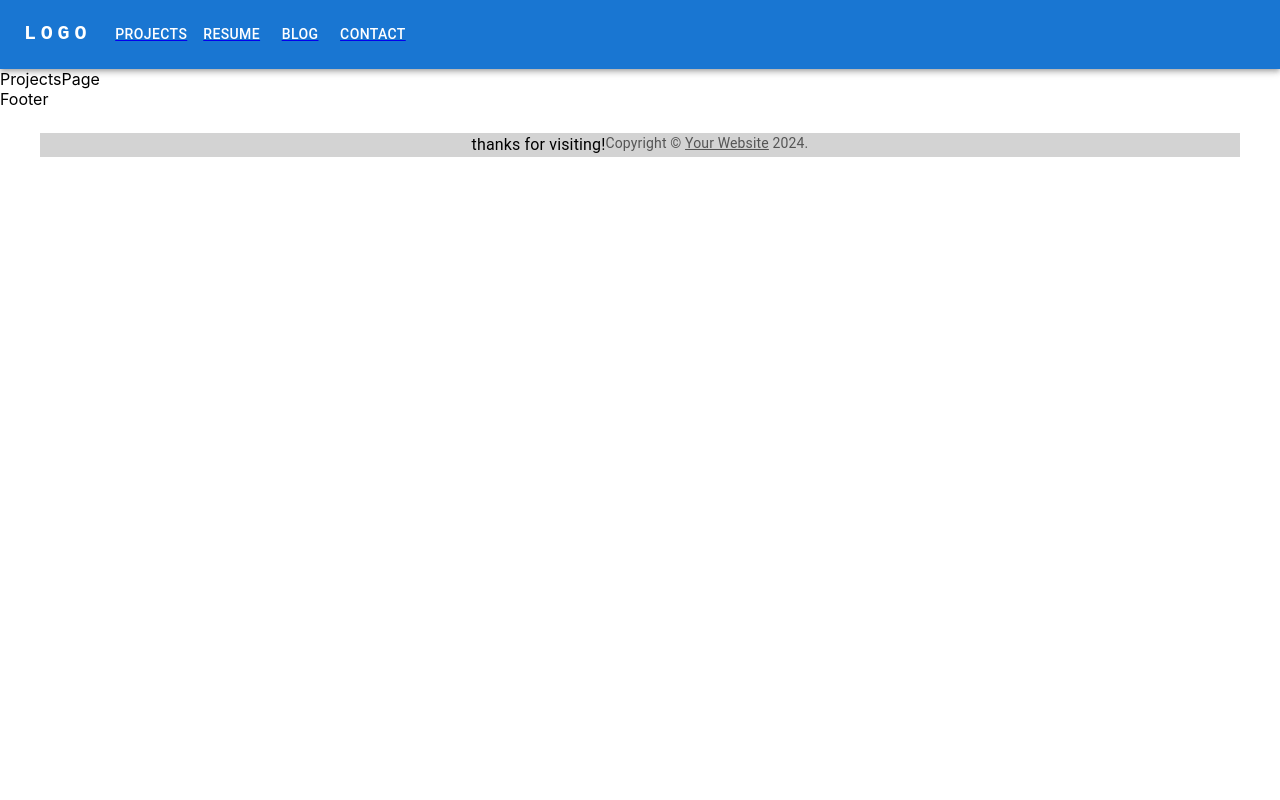
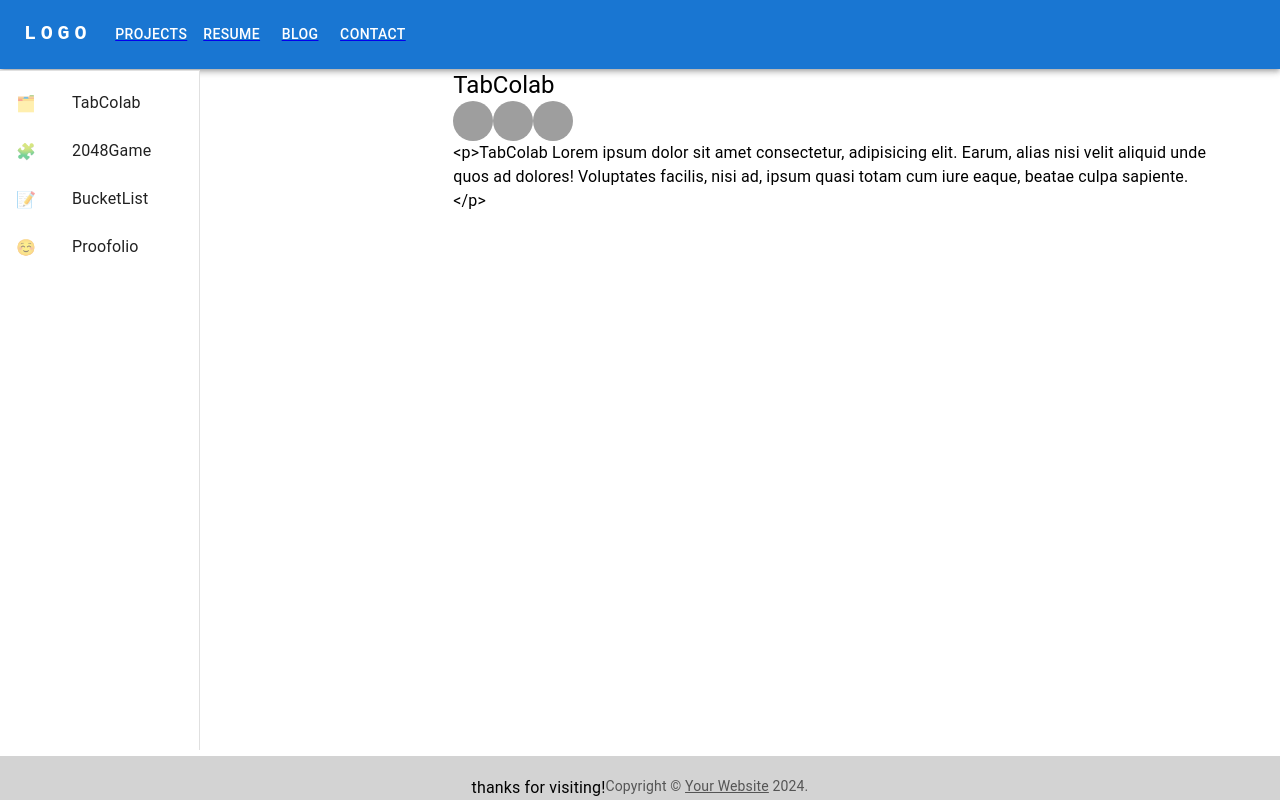
Before and after one commit to proofolio/proofolio-web, a React (Create React App) app: page /projects in a window 1280 px wide. Built offline with nearby package versions, Linux system fonts and the light colour scheme; grey boxes are pictures that could not be loaded; some icons are missing; a web font is replaced by a local one.

Commit message:
feat: basic UI of projectsPage

```diff
--- a/src/App.tsx
+++ b/src/App.tsx
@@ -1,30 +1,30 @@
-import * as React from "react";
-import { ThemeProvider, createTheme } from "@mui/material";
-import useMediaQuery from "@mui/material/useMediaQuery";
-import { BrowserRouter as Router, Route, Routes } from "react-router-dom";
+import * as React from 'react'
+// import { ThemeProvider, createTheme } from "@mui/material";
+// import useMediaQuery from "@mui/material/useMediaQuery";
+import { BrowserRouter as Router, Route, Routes } from 'react-router-dom'
 
-import "./App.css";
-import HomePage from "./pages/HomePage/HomePage";
-import ProjectsPage from "./pages/ProjectsPage/ProjectsPage";
-import ResumePage from "./pages/ResumePage/ResumePage";
-import BlogPage from "./pages/BlogPage/BlogPage";
-import ContactPage from "./pages/ContactPage/ContactPage";
+import './App.css'
+import HomePage from './pages/HomePage/HomePage'
+import ProjectsPage from './pages/ProjectsPage/ProjectsPage'
+import ResumePage from './pages/ResumePage/ResumePage'
+import BlogPage from './pages/BlogPage/BlogPage'
+import ContactPage from './pages/ContactPage/ContactPage'
 
 export default function App() {
-  const prefersDarkMode = useMediaQuery("(prefers-color-scheme: dark)");
+  // const prefersDarkMode = useMediaQuery("(prefers-color-scheme: dark)");
 
-  const theme = React.useMemo(
-    () =>
-      createTheme({
-        palette: {
-          mode: prefersDarkMode ? "dark" : "light",
-        },
-      }),
-    [prefersDarkMode]
-  );
+  // const theme = React.useMemo(
+  //   () =>
+  //     createTheme({
+  //       palette: {
+  //         mode: prefersDarkMode ? "dark" : "light",
+  //       },
+  //     }),
+  //   [prefersDarkMode]
+  // );
 
   return (
-    <ThemeProvider theme={theme}>
+    // <ThemeProvider theme={theme}>
     <Router>
       <Routes>
         <Route path="/*" element={<HomePage />} />
@@ -34,6 +34,6 @@ export default function App() {
         <Route path="/contact" element={<ContactPage />} />
       </Routes>
     </Router>
-    </ThemeProvider>
-  );
+    // </ThemeProvider>
+  )
 }
--- /dev/null
+++ b/src/components/Drawer.tsx
@@ -0,0 +1,98 @@
+import * as React from 'react'
+import Divider from '@mui/material/Divider'
+import Drawer from '@mui/material/Drawer'
+import List from '@mui/material/List'
+import ListItem from '@mui/material/ListItem'
+import ListItemButton from '@mui/material/ListItemButton'
+import ListItemIcon from '@mui/material/ListItemIcon'
+import ListItemText from '@mui/material/ListItemText'
+
+const drawerWidth = 200
+interface Section {
+  name: string
+  icon: string
+}
+
+interface SideDrawerProps {
+  sections: Array<Section>
+  handleListItemClick: (projectName: string) => void
+}
+
+export default function SideDrawer({
+  sections,
+  handleListItemClick,
+}: SideDrawerProps) {
+  const [mobileOpen, setMobileOpen] = React.useState(false)
+  const [isClosing, setIsClosing] = React.useState(false)
+
+  const handleDrawerClose = () => {
+    setIsClosing(true)
+    setMobileOpen(false)
+  }
+
+  const handleDrawerTransitionEnd = () => {
+    setIsClosing(false)
+  }
+
+  const handleDrawerToggle = () => {
+    if (!isClosing) {
+      setMobileOpen(!mobileOpen)
+    }
+  }
+
+  const drawer = (
+    <div>
+      <Divider />
+      <List>
+        {sections.map((section) => (
+          <ListItemButton
+            key={section.name}
+            onClick={() => handleListItemClick(section.name)}
+          >
+            <ListItemIcon>{section.icon}</ListItemIcon>
+            <ListItemText primary={section.name} />
+          </ListItemButton>
+        ))}
+      </List>
+    </div>
+  )
+
+  return (
+    <>
+      {/* drawer mobile/ pc */}
+      <Drawer
+        variant="temporary"
+        open={mobileOpen}
+        onTransitionEnd={handleDrawerTransitionEnd}
+        onClose={handleDrawerClose}
+        ModalProps={{
+          keepMounted: true,
+        }}
+        sx={{
+          display: { xs: 'block', md: 'none' },
+          '& .MuiDrawer-paper': {
+            boxSizing: 'border-box',
+            width: drawerWidth,
+          },
+        }}
+      >
+        {drawer}
+      </Drawer>
+      <Drawer
+        variant="permanent"
+        sx={{
+          display: { xs: 'none', md: 'block' },
+          '& .MuiDrawer-paper': {
+            boxSizing: 'border-box',
+            width: drawerWidth,
+            marginTop: '70px',
+            maxHeight: '85%',
+          },
+        }}
+        open
+      >
+        {drawer}
+      </Drawer>
+    </>
+  )
+}
--- a/src/components/Footer.tsx
+++ b/src/components/Footer.tsx
@@ -5,13 +5,14 @@ import Link from '@mui/material/Link'
 function Footer() {
   return (
     <>
-      <div>Footer</div>
       <Container
+        maxWidth={false}
         sx={{
           display: 'flex',
           justifyContent: 'center',
-          my: 3,
           bgcolor: 'lightgray',
+          marginTop: 'auto',
+          paddingTop: '20px',
         }}
       >
         <Typography> thanks for visiting! </Typography>
--- a/src/pages/BlogPage/BlogPage.tsx
+++ b/src/pages/BlogPage/BlogPage.tsx
@@ -1,15 +1,22 @@
-import React from "react";
-import Header from "../../components/Header";
-import Footer from "../../components/Footer";
+import React from 'react'
+import { Box } from '@mui/material'
+import Header from '../../components/Header'
+import Footer from '../../components/Footer'
 
 function BlogPage() {
   return (
-    <>
+    <Box
+      sx={{
+        display: 'flex',
+        flexDirection: 'column',
+        minHeight: '100vh',
+      }}
+    >
       <Header />
-      <div>BlogPage</div>
+      Blog Page
       <Footer />
-    </>
-  );
+    </Box>
+  )
 }
 
-export default BlogPage;
+export default BlogPage
--- a/src/pages/ContactPage/ContactPage.tsx
+++ b/src/pages/ContactPage/ContactPage.tsx
@@ -1,15 +1,22 @@
-import React from "react";
-import Header from "../../components/Header";
-import Footer from "../../components/Footer";
+import React from 'react'
+import { Box } from '@mui/material'
+import Header from '../../components/Header'
+import Footer from '../../components/Footer'
 
 const ContactPage = () => {
   return (
-    <>
+    <Box
+      sx={{
+        display: 'flex',
+        flexDirection: 'column',
+        minHeight: '100vh',
+      }}
+    >
       <Header />
-      <div>ContactPage</div>
+      Contact Page
       <Footer />
-    </>
-  );
-};
+    </Box>
+  )
+}
 
-export default ContactPage;
+export default ContactPage
--- a/src/pages/ProjectsPage/ProjectsPage.tsx
+++ b/src/pages/ProjectsPage/ProjectsPage.tsx
@@ -1,15 +1,95 @@
-import React from "react";
-import Header from "../../components/Header";
-import Footer from "../../components/Footer";
+import React, { useState } from 'react'
+import { Container, Typography, Grid, Box } from '@mui/material'
+import TechStack from '../../components/TechStack'
+import Header from '../../components/Header'
+import SideDrawer from '../../components/Drawer'
+import Footer from '../../components/Footer'
 
+const DUMMY_PROJECTS = [
+  {
+    projectId: 1,
+    projectTitle: 'TabColab',
+    projectTechStack: ['react', 'chromeextension', 'sass'],
+    projectIntro:
+      '<p>TabColab Lorem ipsum dolor sit amet consectetur, adipisicing elit. Earum, alias nisi velit aliquid unde quos ad dolores! Voluptates facilis, nisi ad, ipsum quasi totam cum iure eaque, beatae culpa sapiente. </p>',
+    demo: 'https://www.tabextend.com/',
+    projectGithub: 'https://github.com/',
+  },
+  {
+    projectId: 2,
+    projectTitle: 'BucketList',
+    projectTechStack: ['typescript', 'react', 'css'],
+    projectIntro:
+      '<p> BucketList Lorem ipsum dolor sit amet consectetur, adipisicing elit. Earum, alias nisi velit aliquid unde quos ad dolores! Voluptates facilis, nisi ad, ipsum quasi totam cum iure eaque, beatae culpa sapiente. </p>',
+    demo: 'http://proofolio.site/lander',
+    projectGithub: 'https://github.com/',
+  },
+  {
+    projectId: 3,
+    projectTitle: '2048Game',
+    projectTechStack: ['redux', 'html', 'css'],
+    projectIntro:
+      '<p> 2048Game Lorem ipsum dolor sit amet consectetur, adipisicing elit. Earum, alias nisi velit aliquid unde quos ad dolores! Voluptates facilis, nisi ad, ipsum quasi totam cum iure eaque, beatae culpa sapiente. </p>',
+    demo: 'https://play2048.co/',
+    projectGithub: 'https://github.com/',
+  },
+  {
+    projectId: 4,
+    projectTitle: 'Proofolio',
+    projectTechStack: ['typescript', 'react', 'materialui'],
+    projectIntro:
+      '<p> <h1>Proofolio</h1> Lorem ipsum dolor sit amet consectetur, adipisicing elit. Earum, alias nisi velit aliquid unde quos ad dolores! Voluptates facilis, nisi ad, ipsum quasi totam cum iure eaque, beatae culpa sapiente. </p>',
+    demo: 'http://proofolio.site/lander',
+    projectGithub: 'https://github.com/',
+  },
+]
+const DUMMY_SECTIONS = [
+  { name: 'TabColab', icon: '🗂️' },
+  { name: '2048Game', icon: '🧩' },
+  { name: 'BucketList', icon: '📝' },
+  { name: 'Proofolio', icon: '☺️' },
+]
 function ProjectsPage() {
+  const [selectedProject, setSelectedProject] = useState(DUMMY_PROJECTS[0])
+
+  const handleListItemClick = (projectName: string) => {
+    const project = DUMMY_PROJECTS.find((p) => p.projectTitle === projectName)
+    if (project) {
+      setSelectedProject(project)
+    }
+  }
+
   return (
-    <>
+    <Box
+      sx={{
+        display: 'flex',
+        flexDirection: 'column',
+        minHeight: '100vh',
+      }}
+    >
       <Header />
-      <div>ProjectsPage</div>
+      <Container>
+        <Grid container spacing={2}>
+          <Grid item xs={12} md={4}>
+            <SideDrawer
+              sections={DUMMY_SECTIONS}
+              handleListItemClick={handleListItemClick}
+            />
+          </Grid>
+          <Grid item xs={12} md={8} justifyContent="center">
+            <Typography variant="h5">{selectedProject.projectTitle}</Typography>
+            <Box sx={{ display: 'flex' }}>
+              <TechStack techs={selectedProject.projectTechStack} />
+            </Box>
+            <Typography variant="body1">
+              {selectedProject.projectIntro}
+            </Typography>
+          </Grid>
+        </Grid>
+      </Container>
       <Footer />
-    </>
-  );
+    </Box>
+  )
 }
 
-export default ProjectsPage;
+export default ProjectsPage
--- a/src/pages/ResumePage/ResumePage.tsx
+++ b/src/pages/ResumePage/ResumePage.tsx
@@ -1,15 +1,22 @@
-import React from "react";
-import Header from "../../components/Header";
-import Footer from "../../components/Footer";
+import React from 'react'
+import { Box } from '@mui/material'
+import Header from '../../components/Header'
+import Footer from '../../components/Footer'
 
 function ResumePage() {
   return (
-    <>
+    <Box
+      sx={{
+        display: 'flex',
+        flexDirection: 'column',
+        minHeight: '100vh',
+      }}
+    >
       <Header />
-      <div>ResumePage</div>
+      Resume Page
       <Footer />
-    </>
-  );
+    </Box>
+  )
 }
 
-export default ResumePage;
+export default ResumePage
```
Also changed, not shown: src/pages/HomePage/components/ProjectBrief.tsx (+31 -31 lines). Lines whose indentation alone changed are shown as unchanged.
